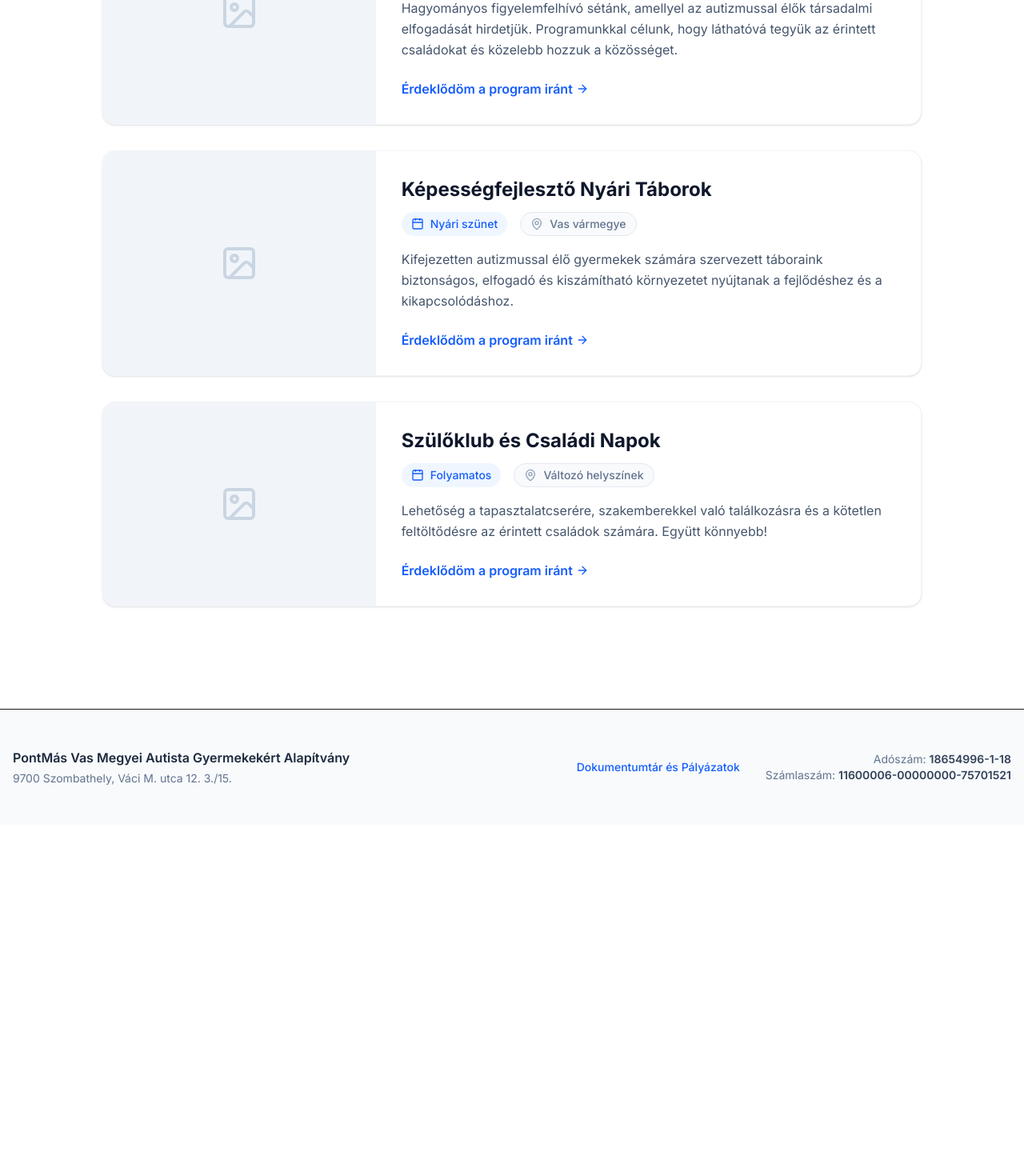
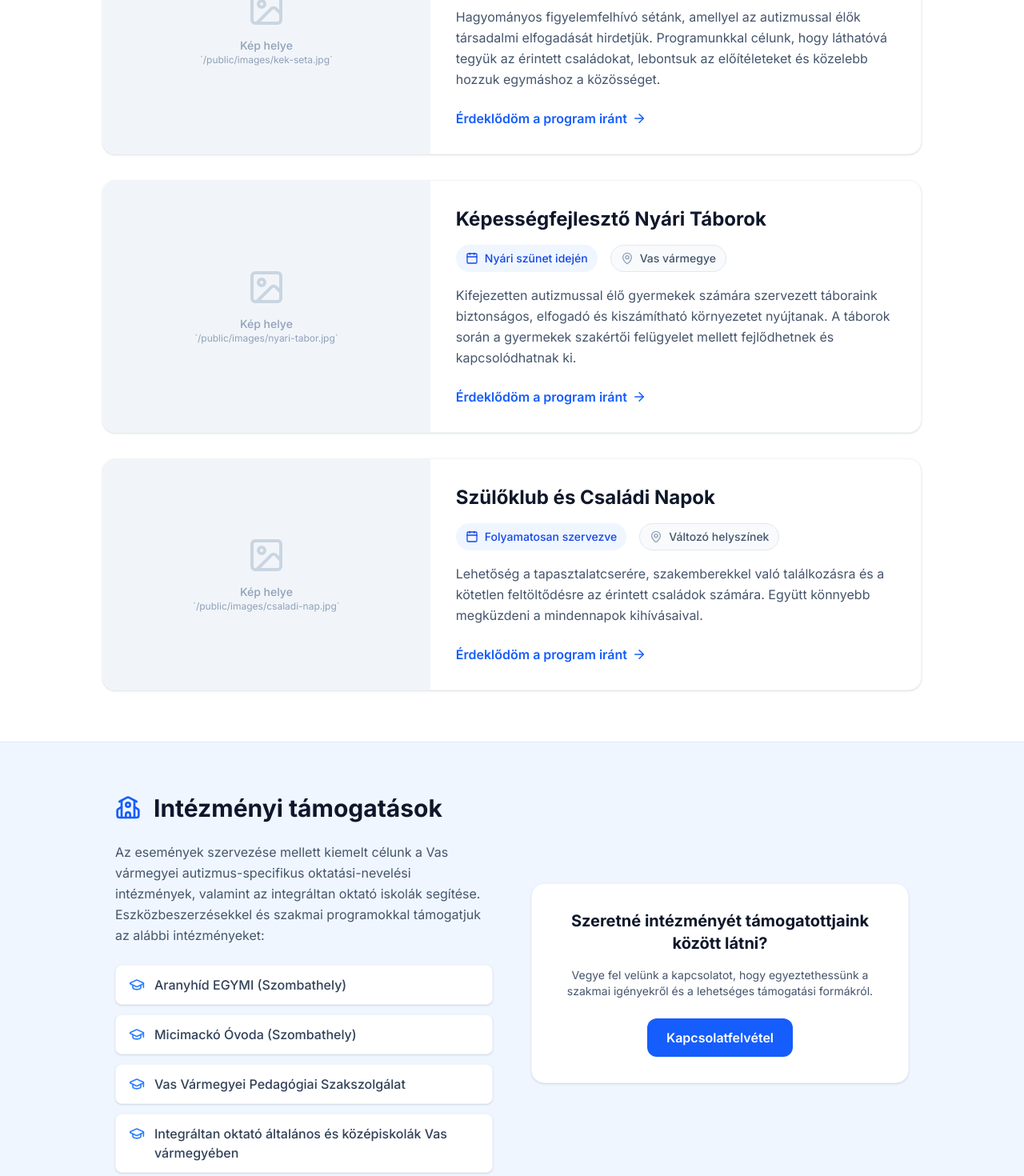
Before and after one commit to pohi99999/pontmas, a Next.js app: page /programok in a window 1280 px wide. Shown: the part 480-1950 px from the top of the page at 80% size. Before the commit the page ends 1511 px from the top, so only its background shows below. Built offline with nearby package versions, Linux system fonts and the light colour scheme.

Commit message:
feat: programok oldal veglegesitese es kibovitese intezmenyi tamogatasokkal

```diff
--- a/src/app/programok/page.tsx
+++ b/src/app/programok/page.tsx
@@ -1,4 +1,4 @@
-import { Calendar, MapPin, ArrowRight, Image as ImageIcon } from 'lucide-react';
+import { Calendar, MapPin, ArrowRight, Image as ImageIcon, School, GraduationCap } from 'lucide-react';
 import Link from 'next/link';
 
 export default function ProgramokPage() {
@@ -7,20 +7,30 @@ export default function ProgramokPage() {
       title: 'Autizmus Világnapi "Kék Séta"',
       date: 'Minden év áprilisában',
       location: 'Szombathely',
-      description: 'Hagyományos figyelemfelhívó sétánk, amellyel az autizmussal élők társadalmi elfogadását hirdetjük. Programunkkal célunk, hogy láthatóvá tegyük az érintett családokat és közelebb hozzuk a közösséget.',
+      description: 'Hagyományos figyelemfelhívó sétánk, amellyel az autizmussal élők társadalmi elfogadását hirdetjük. Programunkkal célunk, hogy láthatóvá tegyük az érintett családokat, lebontsuk az előítéleteket és közelebb hozzuk egymáshoz a közösséget.',
+      imagePlaceholder: 'kek-seta.jpg'
     },
     {
       title: 'Képességfejlesztő Nyári Táborok',
-      date: 'Nyári szünet',
+      date: 'Nyári szünet idején',
       location: 'Vas vármegye',
-      description: 'Kifejezetten autizmussal élő gyermekek számára szervezett táboraink biztonságos, elfogadó és kiszámítható környezetet nyújtanak a fejlődéshez és a kikapcsolódáshoz.',
+      description: 'Kifejezetten autizmussal élő gyermekek számára szervezett táboraink biztonságos, elfogadó és kiszámítható környezetet nyújtanak. A táborok során a gyermekek szakértői felügyelet mellett fejlődhetnek és kapcsolódhatnak ki.',
+      imagePlaceholder: 'nyari-tabor.jpg'
     },
     {
       title: 'Szülőklub és Családi Napok',
-      date: 'Folyamatos',
+      date: 'Folyamatosan szervezve',
       location: 'Változó helyszínek',
-      description: 'Lehetőség a tapasztalatcserére, szakemberekkel való találkozásra és a kötetlen feltöltődésre az érintett családok számára. Együtt könnyebb!',
+      description: 'Lehetőség a tapasztalatcserére, szakemberekkel való találkozásra és a kötetlen feltöltődésre az érintett családok számára. Együtt könnyebb megküzdeni a mindennapok kihívásaival.',
+      imagePlaceholder: 'csaladi-nap.jpg'
     }
+  ];
+
+  const tamogatottIntezmenyek = [
+    "Aranyhíd EGYMI (Szombathely)",
+    "Micimackó Óvoda (Szombathely)",
+    "Vas Vármegyei Pedagógiai Szakszolgálat",
+    "Integráltan oktató általános és középiskolák Vas vármegyében"
   ];
 
   return (
@@ -29,8 +39,8 @@ export default function ProgramokPage() {
       <section className="bg-slate-50 pt-12 pb-16 border-b border-slate-200">
         <div className="container mx-auto px-4 text-center">
           <h1 className="text-4xl font-extrabold text-slate-900 mb-4">Programok és Események</h1>
-          <p className="max-w-2xl mx-auto text-lg text-slate-600">
-            Közösséget építünk. Fedezze fel állandó programjainkat, rendezvényeinket és csatlakozzon kezdeményezéseinkhez!
+          <p className="max-w-2xl mx-auto text-lg text-slate-600 leading-relaxed">
+            Közösséget építünk és támogatunk. Fedezze fel állandó programjainkat, rendezvényeinket, és ismerje meg intézményfejlesztési munkánkat!
           </p>
         </div>
       </section>
@@ -40,21 +50,23 @@ export default function ProgramokPage() {
         <div className="max-w-5xl mx-auto grid gap-8">
           {programok.map((program, index) => (
             <div key={index} className="bg-white rounded-2xl shadow-sm border border-slate-100 overflow-hidden flex flex-col md:flex-row transition-shadow hover:shadow-md">
-              {/* Kép helykitöltő */}
-              <div className="bg-slate-100 md:w-1/3 flex items-center justify-center p-12 text-slate-300 border-b md:border-b-0 md:border-r border-slate-100">
-                <ImageIcon size={48} />
+              {/* Kép helykitöltő - Később Next.js Image komponensre cserélve */}
+              <div className="bg-slate-100 md:w-2/5 flex flex-col items-center justify-center p-12 text-slate-400 border-b md:border-b-0 md:border-r border-slate-100 min-h-[250px]">
+                <ImageIcon size={48} className="mb-3 text-slate-300" />
+                <span className="text-sm font-medium">Kép helye</span>
+                <span className="text-xs text-slate-400">`/public/images/{program.imagePlaceholder}`</span>
               </div>
 
               {/* Tartalom */}
-              <div className="p-8 md:w-2/3 flex flex-col justify-center">
-                <h2 className="text-2xl font-bold text-slate-900 mb-3">{program.title}</h2>
-                <div className="flex flex-wrap gap-4 mb-4 text-sm font-medium text-slate-500">
-                  <div className="flex items-center text-blue-600 bg-blue-50 px-3 py-1 rounded-full">
-                    <Calendar size={16} className="mr-2" />
+              <div className="p-8 md:w-3/5 flex flex-col justify-center">
+                <h2 className="text-2xl font-bold text-slate-900 mb-4">{program.title}</h2>
+                <div className="flex flex-wrap gap-4 mb-4 text-sm font-medium text-slate-600">
+                  <div className="flex items-center bg-blue-50 text-blue-700 px-3 py-1.5 rounded-full">
+                    <Calendar size={16} className="mr-2 flex-shrink-0" />
                     {program.date}
                   </div>
-                  <div className="flex items-center bg-slate-50 px-3 py-1 rounded-full border border-slate-200">
-                    <MapPin size={16} className="mr-2 text-slate-400" />
+                  <div className="flex items-center bg-slate-50 px-3 py-1.5 rounded-full border border-slate-200">
+                    <MapPin size={16} className="mr-2 text-slate-400 flex-shrink-0" />
                     {program.location}
                   </div>
                 </div>
@@ -63,7 +75,7 @@ export default function ProgramokPage() {
                 </p>
                 <div className="mt-auto">
                   <Link href="/kapcsolat" className="inline-flex items-center text-blue-600 font-semibold hover:text-blue-800 transition-colors">
-                    Érdeklődöm a program iránt <ArrowRight className="ml-1" size={16} />
+                    Érdeklődöm a program iránt <ArrowRight className="ml-1.5" size={18} />
                   </Link>
                 </div>
               </div>
@@ -71,6 +83,40 @@ export default function ProgramokPage() {
           ))}
         </div>
       </section>
+
+      {/* Intézményi támogatások */}
+      <section className="bg-blue-50 py-16 border-y border-blue-100">
+        <div className="container mx-auto px-4 max-w-5xl">
+          <div className="flex flex-col md:flex-row items-center gap-12">
+            <div className="md:w-1/2">
+              <div className="flex items-center mb-6">
+                <School className="text-blue-600 mr-4" size={32} />
+                <h2 className="text-3xl font-bold text-slate-900">Intézményi támogatások</h2>
+              </div>
+              <p className="text-slate-600 leading-relaxed mb-6">
+                Az események szervezése mellett kiemelt célunk a Vas vármegyei autizmus-specifikus oktatási-nevelési intézmények, valamint az integráltan oktató iskolák segítése. Eszközbeszerzésekkel és szakmai programokkal támogatjuk az alábbi intézményeket:
+              </p>
+              <ul className="space-y-3">
+                {tamogatottIntezmenyek.map((intezmeny, index) => (
+                  <li key={index} className="flex items-start bg-white px-4 py-3 rounded-lg shadow-sm border border-slate-100">
+                    <GraduationCap className="text-blue-500 mr-3 mt-0.5 flex-shrink-0" size={20} />
+                    <span className="font-medium text-slate-700">{intezmeny}</span>
+                  </li>
+                ))}
+              </ul>
+            </div>
+            <div className="md:w-1/2 w-full">
+               <div className="bg-white p-8 rounded-2xl shadow-sm border border-slate-100 text-center">
+                  <h3 className="text-xl font-bold text-slate-900 mb-4">Szeretné intézményét támogatottjaink között látni?</h3>
+                  <p className="text-slate-600 text-sm mb-6">Vegye fel velünk a kapcsolatot, hogy egyeztethessünk a szakmai igényekről és a lehetséges támogatási formákról.</p>
+                  <Link href="/kapcsolat" className="inline-block bg-blue-600 text-white font-semibold px-6 py-3 rounded-xl hover:bg-blue-700 transition-colors w-full sm:w-auto">
+                    Kapcsolatfelvétel
+                  </Link>
+               </div>
+            </div>
+          </div>
+        </div>
+      </section>
     </div>
   );
 }
```
Also changed, not shown: 2 other files (tests, documents, lock files or other folders).
